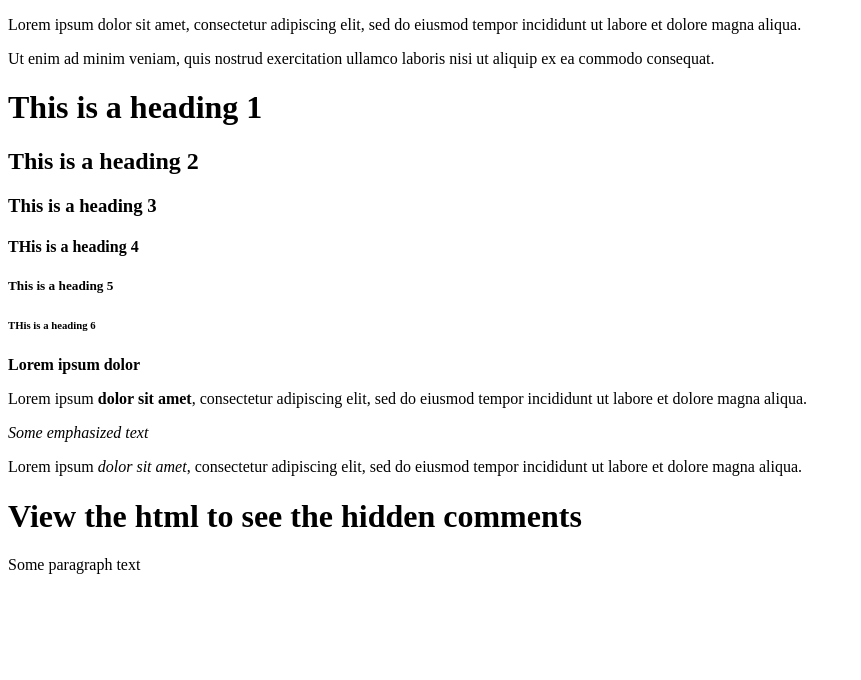
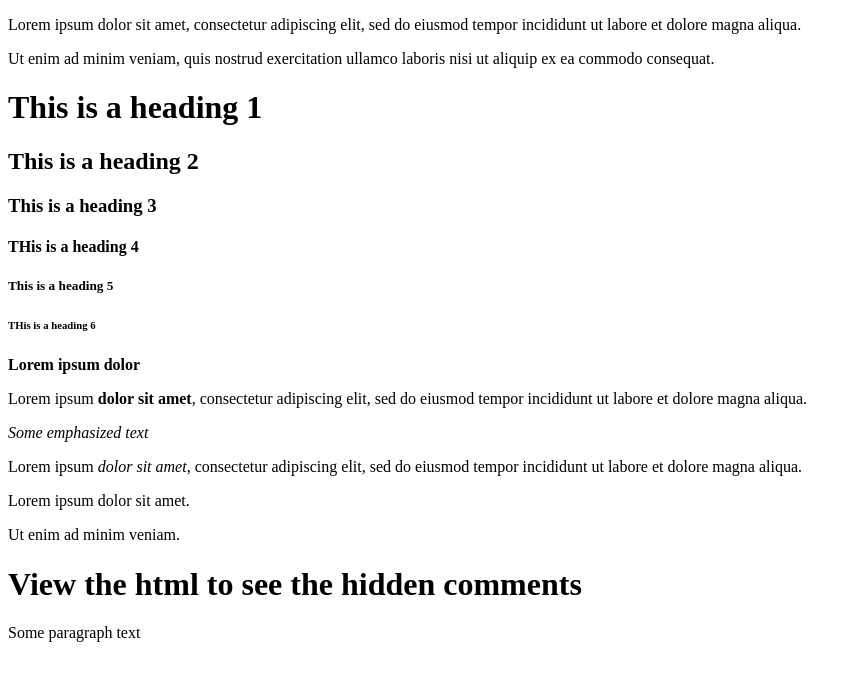
Before and after one commit to saputralibrary/working_with_text, a plain HTML site: page index.html in a window 1280 px wide. Shown: the whole page, without its empty margins (0-861 px from the left). Drawn offline with Linux system fonts and the light colour scheme.

Commit message:
docs: menambahkan notes.txt

```diff
--- a/index.html
+++ b/index.html
@@ -7,7 +7,6 @@
 </head>
 <body>
     <!-- Paragrapghs -->
-
     <p>Lorem ipsum dolor sit amet, consectetur adipiscing elit, sed do eiusmod tempor
   incididunt ut labore et dolore magna aliqua.</p>
 
@@ -15,7 +14,6 @@
   nisi ut aliquip ex ea commodo consequat.</p>
 
     <!-- Headings -->
-
     <h1>This is a heading 1</h1>
     <h2>This is a heading 2</h2>
     <h3>This is a heading 3</h3>
@@ -24,31 +22,26 @@
     <h6>THis is a heading 6</h6>
 
     <!-- Strong element -->
-
     <strong>Lorem ipsum dolor</strong>
 
     <p>Lorem ipsum <strong>dolor sit amet</strong>, consectetur adipiscing elit, sed do eiusmod tempor
   incididunt ut labore et dolore magna aliqua.</p>
 
     <!-- Em element -->
-
     <em>Some emphasized text</em>
 
     <p>Lorem ipsum <em>dolor sit amet</em>, consectetur adipiscing elit, sed do eiusmod tempor
   incididunt ut labore et dolore magna aliqua.</p>
 
     <!-- Nesting and identation -->
+    <p>Lorem ipsum dolor sit amet.</p>
+    <p>Ut enim ad minim veniam.</p>
 
     <!-- HTML comments -->
-
     <h1>View the html to see the hidden comments</h1>
 
     <!-- I am an thml comment -->
-
     <p>Some paragraph text</p>
-
     <!-- I am another html comment -->
-
-    <!-- Html comment shortcut -->
 </body>
 </html>
```
Also changed, not shown: notes.txt (added).
